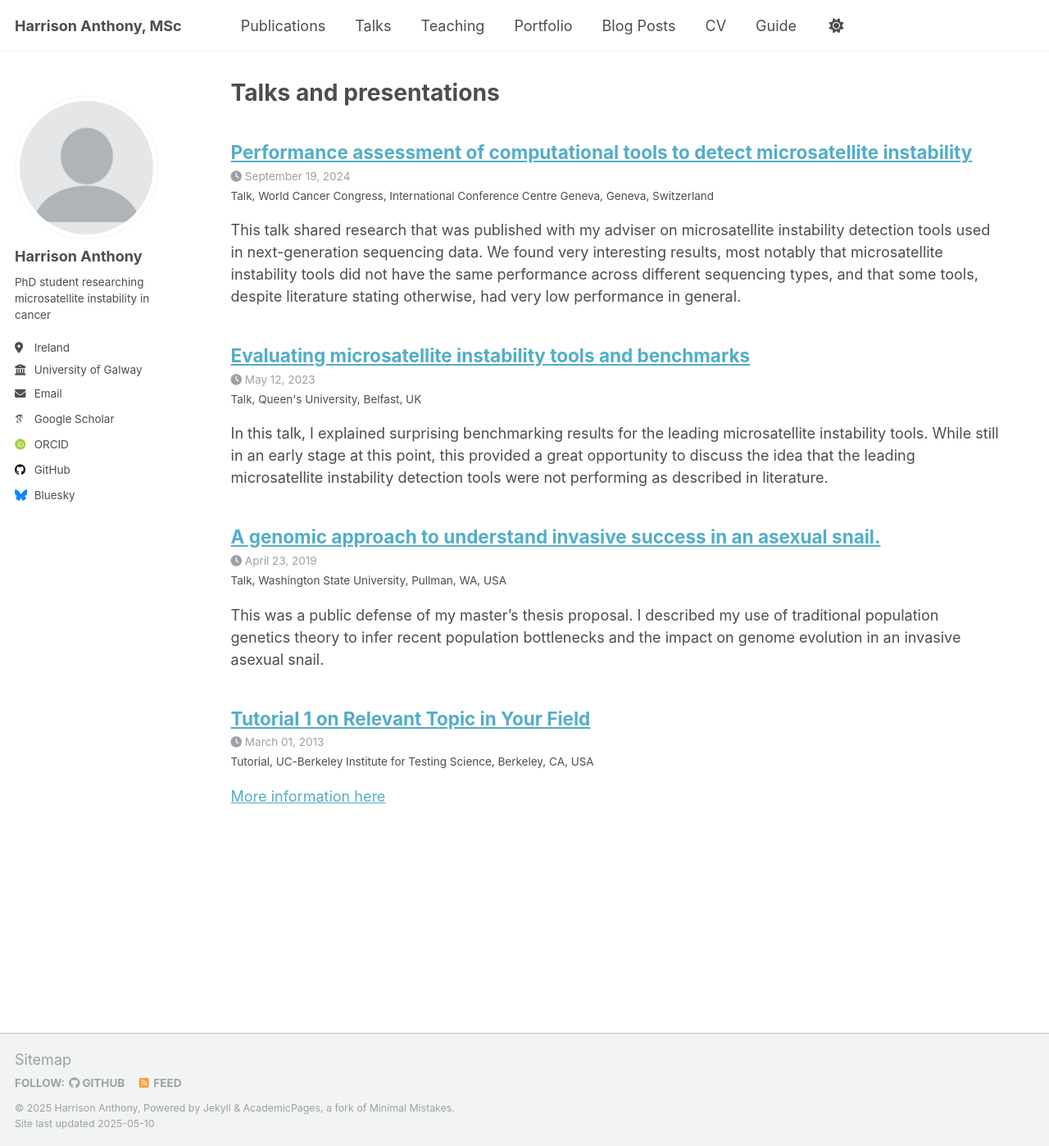
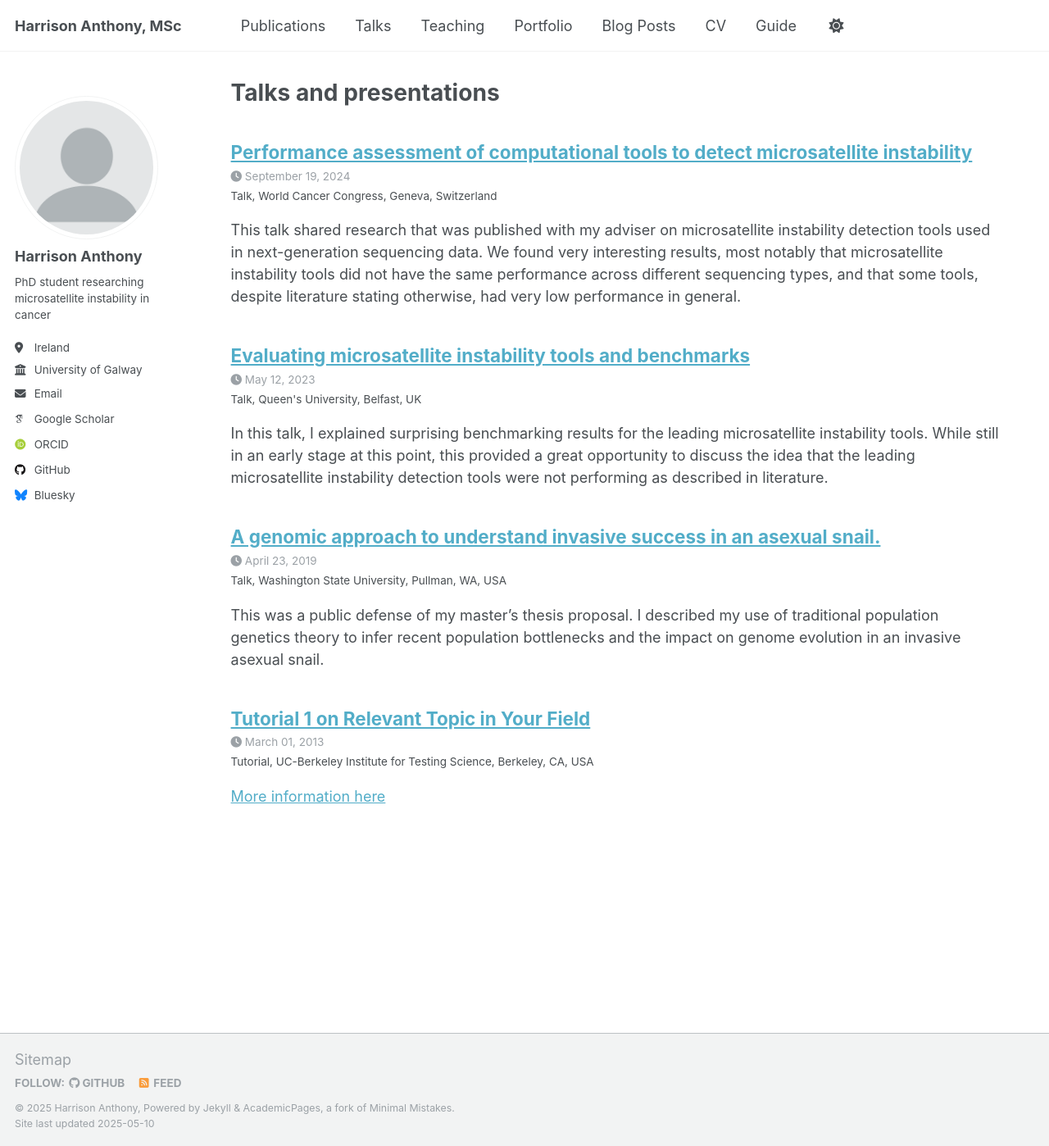
Before and after one commit to harrison-anth/harrison-anth.github.io, a Jekyll site: the page built from _pages/talks.html, in a window 1280 px wide and 1398 px high. Shown: the whole window at 82% size. Built offline with Jekyll 4.4.1, drawn with Linux system fonts in a browser that asks for light colours; some web fonts are replaced.

Commit message:
updating talks

```diff
--- a/_talks/2012-03-01-talk-1.md
+++ b/_talks/2012-03-01-talk-1.md
@@ -3,7 +3,7 @@ title: "Performance assessment of computational tools to detect microsatellite i
 collection: talks
 type: "Talk"
 permalink: /talks/2012-03-01-talk-1
-venue: "World Cancer Congress, International Conference Centre Geneva"
+venue: "World Cancer Congress"
 date: 2024-09-19
 location: "Geneva, Switzerland"
 ---
```
